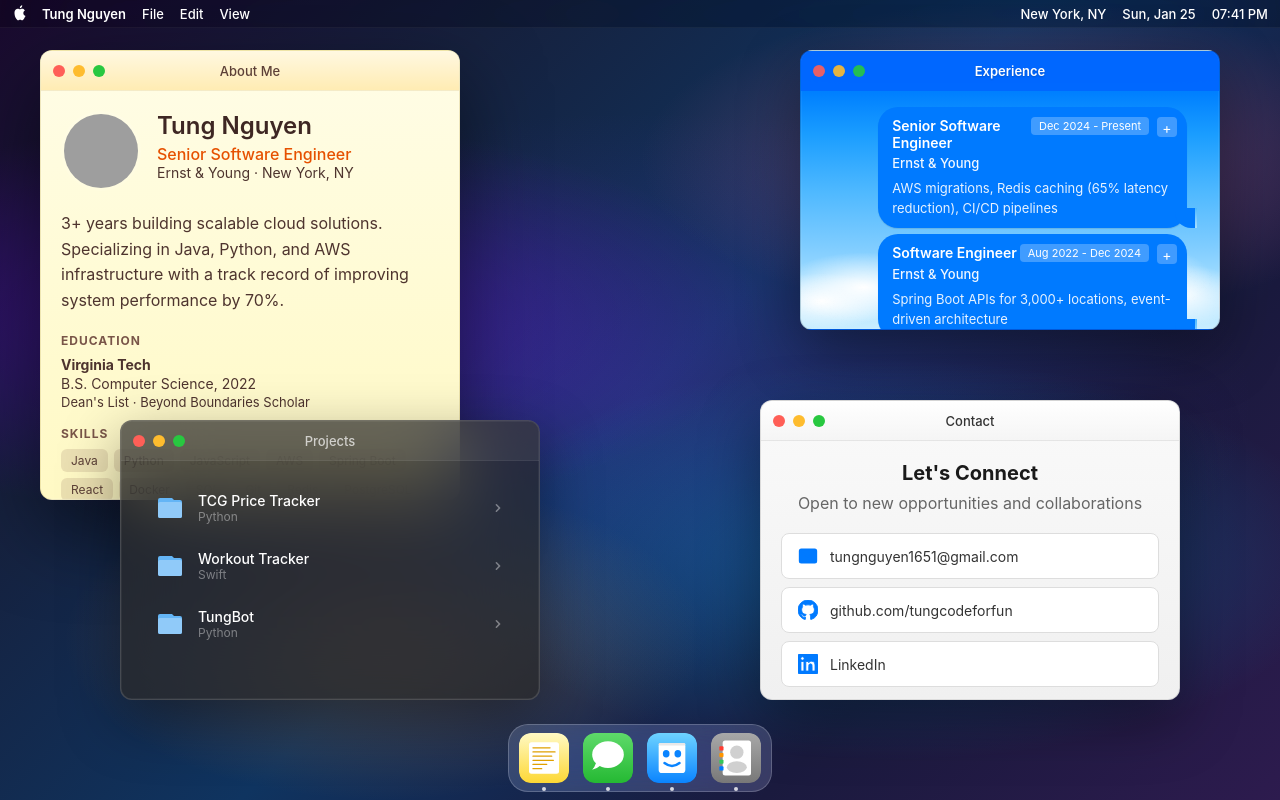
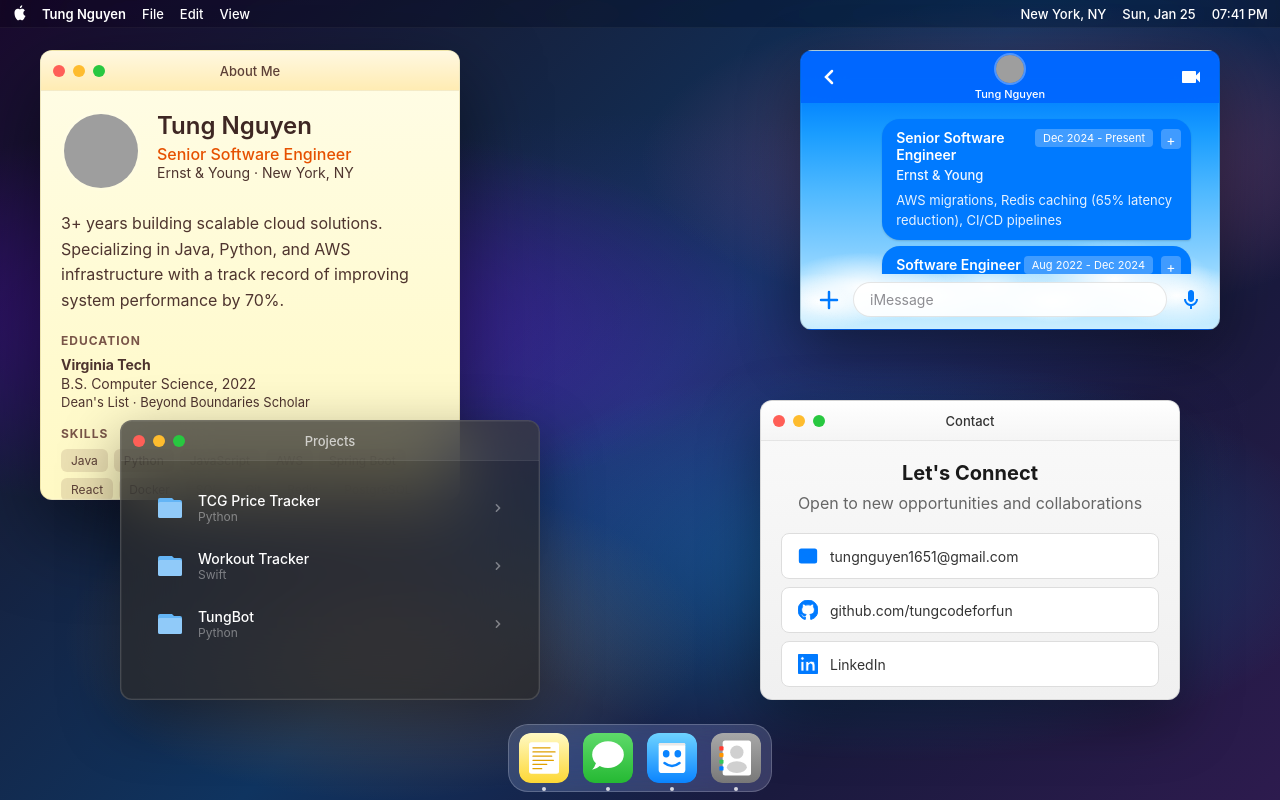
Before and after one commit to tungcodeforfun/tungcodeforfun.github.io, a React (Vite) app: page / in a window 1280 px wide. Built offline with nearby package versions, Linux system fonts and the light colour scheme; grey boxes are pictures that could not be loaded; a web font is replaced by a local one.

Commit message:
Add iOS Messages header with back/FaceTime icons, input bar, fix bubble tail, update LinkedIn URL

```diff
--- a/src/App.css
+++ b/src/App.css
@@ -207,6 +207,73 @@ body {
   border-bottom: none;
 }
 
+.messages-theme .window-header.messages-header {
+  display: flex;
+  align-items: center;
+  justify-content: space-between;
+  padding: 8px 12px;
+  height: 52px;
+}
+
+.messages-back-btn {
+  background: none;
+  border: none;
+  color: #fff;
+  cursor: pointer;
+  padding: 4px;
+  display: flex;
+  align-items: center;
+  justify-content: center;
+}
+
+.messages-back-btn svg {
+  width: 24px;
+  height: 24px;
+}
+
+.messages-contact {
+  display: flex;
+  flex-direction: column;
+  align-items: center;
+  gap: 2px;
+}
+
+.messages-avatar {
+  width: 32px;
+  height: 32px;
+  border-radius: 50%;
+  overflow: hidden;
+  border: 2px solid rgba(255, 255, 255, 0.3);
+}
+
+.messages-avatar img {
+  width: 100%;
+  height: 100%;
+  object-fit: cover;
+}
+
+.messages-name {
+  color: #fff;
+  font-size: 11px;
+  font-weight: 500;
+}
+
+.messages-video-btn {
+  background: none;
+  border: none;
+  color: #fff;
+  cursor: pointer;
+  padding: 4px;
+  display: flex;
+  align-items: center;
+  justify-content: center;
+}
+
+.messages-video-btn svg {
+  width: 24px;
+  height: 24px;
+}
+
 .messages-theme .window-title {
   color: #fff;
   font-weight: 600;
@@ -222,7 +289,47 @@ body {
 .messages-theme .window-content {
   background: transparent;
   padding: 16px;
+  padding-bottom: 8px;
   position: relative;
+}
+
+/* Messages input bar */
+.messages-input-bar {
+  display: flex;
+  align-items: center;
+  gap: 8px;
+  padding: 8px 12px 12px;
+  background: transparent;
+}
+
+.messages-plus-btn,
+.messages-mic-btn {
+  background: none;
+  border: none;
+  color: #007aff;
+  cursor: pointer;
+  padding: 4px;
+  display: flex;
+  align-items: center;
+  justify-content: center;
+  width: 32px;
+  height: 32px;
+}
+
+.messages-plus-btn svg,
+.messages-mic-btn svg {
+  width: 24px;
+  height: 24px;
+}
+
+.messages-input {
+  flex: 1;
+  background: rgba(255, 255, 255, 0.9);
+  border-radius: 18px;
+  padding: 8px 16px;
+  font-size: 14px;
+  color: #8e8e93;
+  border: 1px solid rgba(0, 0, 0, 0.1);
 }
 
 .messages-theme .experience-list {
@@ -240,66 +347,36 @@ body {
   background: #007aff;
   border: none;
   color: #fff;
-  border-radius: 20px;
+  border-radius: 18px;
+  border-bottom-right-radius: 4px;
   padding: 10px 14px;
   margin-left: auto;
-  margin-right: 16px;
+  margin-right: 12px;
   max-width: 80%;
   position: relative;
   cursor: pointer;
   transition: background 0.15s;
-  box-shadow: 0 1px 1px rgba(0, 0, 0, 0.1);
+  box-shadow: 0 1px 2px rgba(0, 0, 0, 0.15);
 }
 
-/* Bubble tail */
-.messages-theme .experience-item::after {
-  content: '';
-  position: absolute;
-  bottom: 0;
-  right: -8px;
-  width: 20px;
-  height: 20px;
-  background: #007aff;
-  border-bottom-left-radius: 16px;
-  display: block;
-}
-
+/* No pseudo-element tails - clean bubbles */
+.messages-theme .experience-item::after,
 .messages-theme .experience-item::before {
-  content: '';
-  position: absolute;
-  bottom: 0;
-  right: -10px;
-  width: 12px;
-  height: 20px;
-  background: linear-gradient(180deg,
-    #4db8ff 0%,
-    #7eccff 50%,
-    #a8e0ff 100%
-  );
-  border-bottom-left-radius: 10px;
-  display: block;
+  display: none;
 }
 
 .messages-theme .experience-item:hover,
 .messages-theme .experience-item.expandable:hover {
-  background: #0066d6;
+  background: #0062cc;
   color: #fff;
   border-color: transparent;
 }
 
-.messages-theme .experience-item:hover::after {
-  background: #0066d6;
-}
-
 .messages-theme .experience-item.expanded,
 .messages-theme .experience-item.expandable.expanded {
-  background: #005cc5;
+  background: #0056b3;
   border-color: transparent;
   color: #fff;
-}
-
-.messages-theme .experience-item.expanded::after {
-  background: #005cc5;
 }
 
 .messages-theme .exp-header {
--- a/src/App.jsx
+++ b/src/App.jsx
@@ -403,6 +403,7 @@ function App() {
 
     const pos = windowPositions.current[id]
     const size = windowSizes.current[id]
+    const isMessages = id === 'experience'
 
     return (
       <div
@@ -418,6 +419,26 @@ function App() {
         }}
         onMouseDown={(e) => handleDragStart(e, id)}
       >
+        {isMessages ? (
+          <div className="window-header messages-header">
+            <button className="messages-back-btn" onClick={(e) => closeWindow(e, id)}>
+              <svg viewBox="0 0 24 24" fill="none" stroke="currentColor" strokeWidth="2.5" strokeLinecap="round">
+                <path d="M15 18l-6-6 6-6" />
+              </svg>
+            </button>
+            <div className="messages-contact">
+              <div className="messages-avatar">
+                <img src="https://avatars.githubusercontent.com/u/36649688?v=4" alt="avatar" />
+              </div>
+              <span className="messages-name">Tung Nguyen</span>
+            </div>
+            <button className="messages-video-btn">
+              <svg viewBox="0 0 24 24" fill="currentColor">
+                <path d="M17 10.5V7c0-.55-.45-1-1-1H4c-.55 0-1 .45-1 1v10c0 .55.45 1 1 1h12c.55 0 1-.45 1-1v-3.5l4 4v-11l-4 4z"/>
+              </svg>
+            </button>
+          </div>
+        ) : (
           <div className="window-header">
             <div className="traffic-lights">
               <button className="light red" onClick={(e) => closeWindow(e, id)}>
@@ -434,9 +455,28 @@ function App() {
             </div>
             <span className="window-title">{title}</span>
           </div>
+        )}
         <div className="window-content">
           {content}
         </div>
+        {isMessages && (
+          <div className="messages-input-bar">
+            <button className="messages-plus-btn">
+              <svg viewBox="0 0 24 24" fill="currentColor">
+                <path d="M12 4v16m-8-8h16" stroke="currentColor" strokeWidth="2.5" strokeLinecap="round" fill="none"/>
+              </svg>
+            </button>
+            <div className="messages-input">
+              <span>iMessage</span>
+            </div>
+            <button className="messages-mic-btn">
+              <svg viewBox="0 0 24 24" fill="currentColor">
+                <path d="M12 14c1.66 0 3-1.34 3-3V5c0-1.66-1.34-3-3-3S9 3.34 9 5v6c0 1.66 1.34 3 3 3z"/>
+                <path d="M17 11c0 2.76-2.24 5-5 5s-5-2.24-5-5H5c0 3.53 2.61 6.43 6 6.92V21h2v-3.08c3.39-.49 6-3.39 6-6.92h-2z"/>
+              </svg>
+            </button>
+          </div>
+        )}
         {/* Resize handles */}
         {!state.maximized && (
           <>
@@ -581,7 +621,7 @@ function App() {
             </span>
             <span>github.com/tungcodeforfun</span>
           </a>
-          <a href="https://linkedin.com/in/tungcodeforfun" target="_blank" rel="noopener noreferrer" className="contact-btn">
+          <a href="https://linkedin.com/in/tungngvyen" target="_blank" rel="noopener noreferrer" className="contact-btn">
             <span className="btn-icon">
               <svg viewBox="0 0 24 24" fill="currentColor">
                 <path d="M20.447 20.452h-3.554v-5.569c0-1.328-.027-3.037-1.852-3.037-1.853 0-2.136 1.445-2.136 2.939v5.667H9.351V9h3.414v1.561h.046c.477-.9 1.637-1.85 3.37-1.85 3.601 0 4.267 2.37 4.267 5.455v6.286zM5.337 7.433a2.062 2.062 0 01-2.063-2.065 2.064 2.064 0 112.063 2.065zm1.782 13.019H3.555V9h3.564v11.452zM22.225 0H1.771C.792 0 0 .774 0 1.729v20.542C0 23.227.792 24 1.771 24h20.451C23.2 24 24 23.227 24 22.271V1.729C24 .774 23.2 0 22.222 0h.003z"/>
@@ -808,7 +848,7 @@ function App() {
                 </span>
                 <span>github.com/tungcodeforfun</span>
               </a>
-              <a href="https://linkedin.com/in/tungcodeforfun" target="_blank" rel="noopener noreferrer" className="contact-btn">
+              <a href="https://linkedin.com/in/tungngvyen" target="_blank" rel="noopener noreferrer" className="contact-btn">
                 <span className="btn-icon">
                   <svg viewBox="0 0 24 24" fill="currentColor">
                     <path d="M20.447 20.452h-3.554v-5.569c0-1.328-.027-3.037-1.852-3.037-1.853 0-2.136 1.445-2.136 2.939v5.667H9.351V9h3.414v1.561h.046c.477-.9 1.637-1.85 3.37-1.85 3.601 0 4.267 2.37 4.267 5.455v6.286zM5.337 7.433a2.062 2.062 0 01-2.063-2.065 2.064 2.064 0 112.063 2.065zm1.782 13.019H3.555V9h3.564v11.452zM22.225 0H1.771C.792 0 0 .774 0 1.729v20.542C0 23.227.792 24 1.771 24h20.451C23.2 24 24 23.227 24 22.271V1.729C24 .774 23.2 0 22.222 0h.003z"/>
```
Lines whose indentation alone changed are shown as unchanged.
